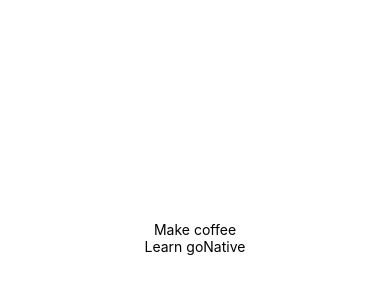
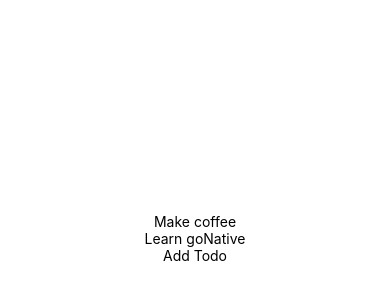
Before and after one commit to lucasGabrielDeAA/mastering-redux, a React Native app: screen / in a window 390 px wide. Shown: the part 184-484 px from the top of the page. Built offline with nearby package versions, Linux system fonts and the light colour scheme.

Commit message:
Actions connected to TodoList

```diff
--- a/src/TodoList.js
+++ b/src/TodoList.js
@@ -3,21 +3,29 @@
   View,
   Text,
   StyleSheet,
+  TouchableOpacity,
 } from 'react-native';
 import { connect } from 'react-redux';
+
+import { bindActionCreators } from 'redux';
+
+import * as TodoActions from 'store/actions/todos';
 
 const styles = StyleSheet.create({
   container: {
     flex: 1,
     justifyContent: 'center',
     alignItems: 'center',
-  }
+  },
 });
 
-const TodoList = ({ todos }) => {
+const TodoList = ({ todos, addTodo }) => {
   return (
     <View style={styles.container}>
       { todos.map(todo => <Text>{todo}</Text>) }
+      <TouchableOpacity onPress={() => { addTodo('Make coffee again'); }}>
+        <Text>Add Todo</Text>
+      </TouchableOpacity>
     </View>
   );
 };
@@ -26,4 +34,6 @@
   todos: state.todos,
 });
 
-export default connect(matStateToProps)(TodoList);
+const mapDispatchToProps = dispatch => bindActionCreators(TodoActions, dispatch);
+
+export default connect(matStateToProps, mapDispatchToProps)(TodoList);
--- a/src/store/reducers/todos.js
+++ b/src/store/reducers/todos.js
@@ -1,3 +1,5 @@
+import { ADD_TODO } from '../actions/todos';
+
 const initialState = [
   'Make coffee',
   'Learn goNative',
@@ -6,8 +8,8 @@
 
 export default function todos(state = initialState, action) {
   switch (action.type) {
-    case 'ADD_TODO':
-      return [];
+    case ADD_TODO:
+      return [...state, action.text];
     default:
       return state;
   }
```
